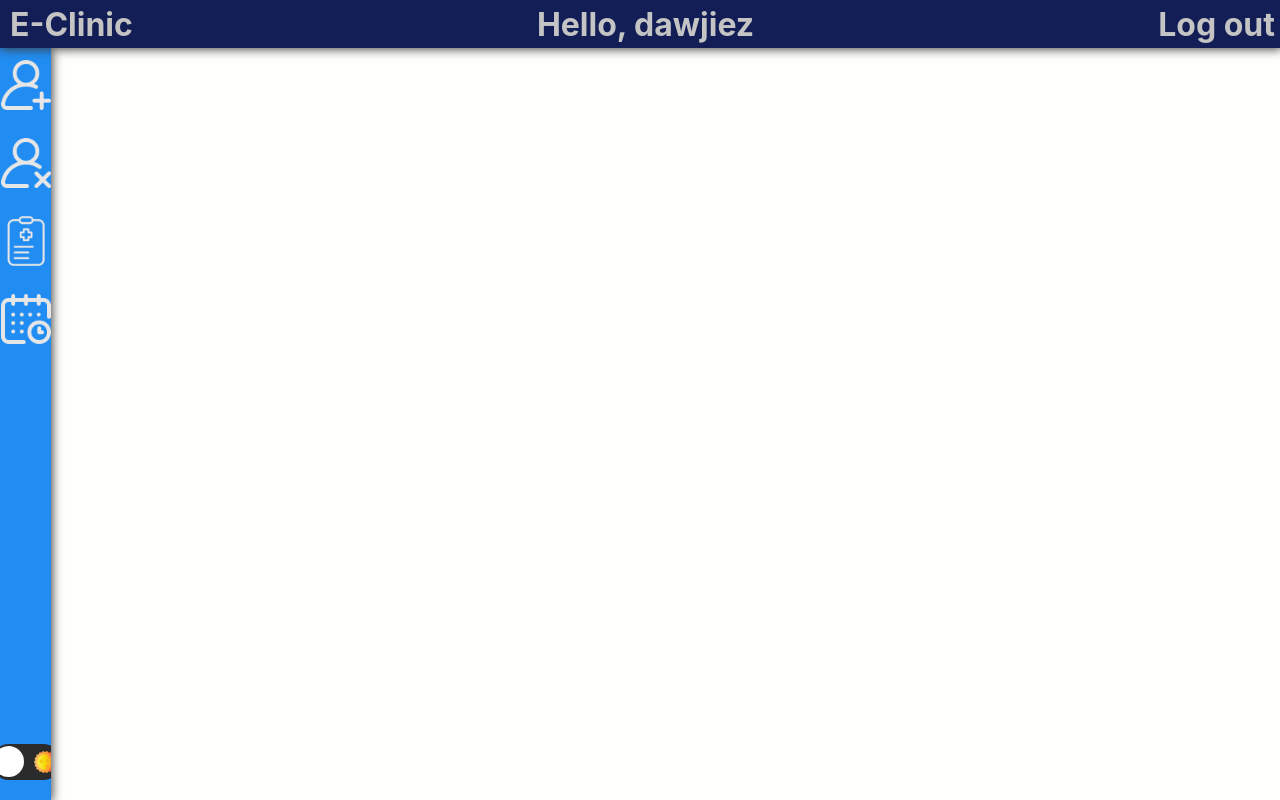
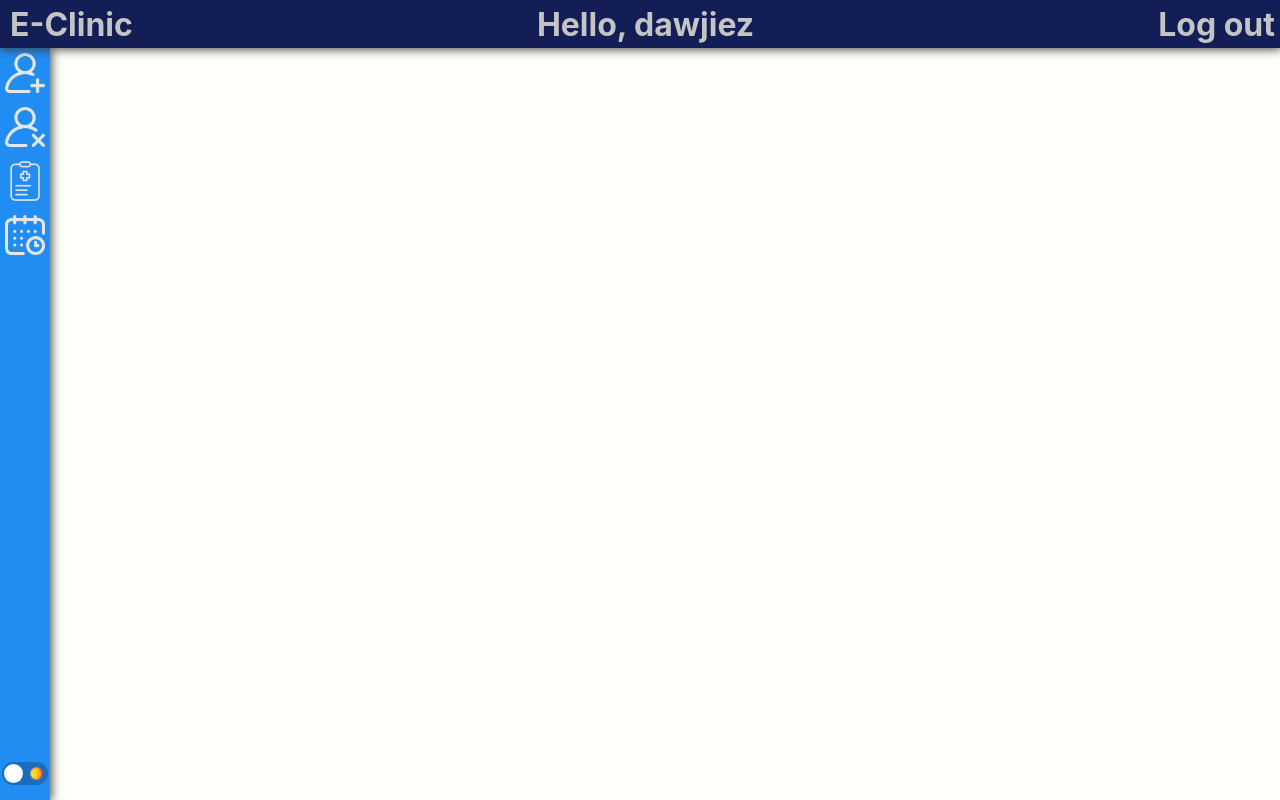
Before and after one commit to SolidCodeEmpire/Clinic, a React (Create React App) app in the folder frontend/: page / in a window 1280 px wide. Built offline with nearby package versions, Linux system fonts and the light colour scheme.

Commit message:
0.1.1 - Visual improvements
Co-authored-by: Dave <Dave848@users.noreply.github.com>

```diff
--- a/frontend/src/Components/Navbar/Navbar.css
+++ b/frontend/src/Components/Navbar/Navbar.css
@@ -1,6 +1,7 @@
 .navbar{
     box-shadow: 0 1px 10px 1px rgb(58, 58, 58);
-    width: 4%;
+    min-width: 50px;
+    width: 3%;
     height: 100%;
     float: left;
     z-index: 3;
@@ -9,6 +10,14 @@
     flex-direction: column;
     align-items: center;
     justify-content: flex-start;
+}
+
+.navbar-item-checked {
+    background-color: var(--navbar-hover-color);
+}
+
+.navbar-img-checked{
+    filter: invert(10%) !important;
 }
 
 .navbar-link:hover img {
@@ -20,12 +29,12 @@
 }
 
 .navbar-image{
-    padding:12px;
-    width: 50px;
+    padding:10%;
+    width: 80%;
     filter: invert(90%);
 }
 
 .flex-end-self{
     margin-top: auto;
-    margin-bottom: 20px;
+    margin-bottom: 15px;
 }
--- a/frontend/src/Components/Navbar/Navbar.tsx
+++ b/frontend/src/Components/Navbar/Navbar.tsx
@@ -1,4 +1,4 @@
-import React from 'react';
+import React, { useState } from 'react';
 import { Link } from 'react-router-dom';
 import "./Navbar.css"
 import ToggleTheme from '../ToggleTheme/ToggleTheme';
@@ -21,10 +21,10 @@ type Permission = {
 export default function Navbar(props: NavbarProps) {
   const functionsDictionary : RoleDictionary = {
     receptionist : [
-      { name: "Add patient", url: "add-patient", iconPath:"resources/add-user.png"},
-      { name: "Deactivate patient", url: "/disable-patient", iconPath:"resources/remove-user.png"},
-      { name: "Add visit", url: "/add-visit", iconPath:"resources/add-visit.png"},
-      { name: "Calendar", url: "/calendar", iconPath:"resources/calendar.png"}
+      { name: "Add patient", url: "add-patient", iconPath: "resources/add-user.png"},
+      { name: "Deactivate patient", url: "/disable-patient", iconPath: "resources/remove-user.png"},
+      { name: "Add visit", url: "/add-visit", iconPath: "resources/add-visit.png"},
+      { name: "Calendar", url: "/calendar", iconPath: "resources/calendar.png"}
     ],
     doctor: [
 
@@ -34,13 +34,25 @@ export default function Navbar(props: NavbarProps) {
     ],
   }
 
+  const [currentCheckedItem, setCurrentCheckedItem] = useState<Permission>()
   return (
     <nav className='navbar'>
       {functionsDictionary[props.role].map((value, index) => {
         return <>
-          <Link to={value.url}>
-            <div className="navbar-link">
-              <img src={value.iconPath} alt={value.name + " icon"} aria-label={value.name} className="navbar-image"></img>
+          <Link to={value.url} onClick={() => { setCurrentCheckedItem(value); }}>
+            <div className={
+                      `navbar-link
+                      ${value.name === currentCheckedItem?.name && "navbar-item-checked"}`
+                 }
+            >
+              <img src={value.iconPath}
+                   alt={value.name + " icon"}
+                   aria-label={value.name}
+                   className={
+                    `navbar-image
+                    ${value.name === currentCheckedItem?.name && "navbar-img-checked"}`
+                  }
+              />
             </div>
           </Link>
         </>
--- a/frontend/src/Components/ToggleTheme/ToggleTheme.css
+++ b/frontend/src/Components/ToggleTheme/ToggleTheme.css
@@ -8,9 +8,9 @@
 }
 
 .dark-theme-toggle-checkbox-label {
-    background-color: #2b2b2b;
-    width: 70px;
-    height: 36px;
+    background-color: var(--toggle-background);
+    width: calc(2 * var(--toggle-height));
+    height: var(--toggle-height);
     border-radius: 50px;
     position: relative;
     cursor: pointer;
@@ -19,10 +19,14 @@
     align-items: center;
 }
 
+:root{
+    --toggle-height: 23px;
+}
+
 .dark-theme-toggle-checkbox-label .ball {
     background-color: #fff;
-    width: 31px;
-    height: 31px;
+    width: calc(var(--toggle-height) - 4px);
+    height: calc(var(--toggle-height) - 4px);
     position: absolute;
     left: 2px;
     top: 2px;
@@ -39,7 +43,7 @@
 .dark-theme-toggle-checkbox:checked+.dark-theme-toggle-checkbox-label .ball {
     animation-name: click;
     animation-duration: 2000ms;
-    transform: translateX(35px);
+    transform: translateX(calc(var(--toggle-height)));
 }
 
 @keyframes click2 {
@@ -53,9 +57,6 @@
     animation-duration: 2000ms;
 }
 
-.dark-theme {
-    content: "\f185";
-}
 
 .dark-theme-toggle-checkbox-label img {
     -webkit-user-drag: none;
@@ -65,8 +66,8 @@
     -moz-user-select: none;
     -webkit-user-select: none;
     -ms-user-select: none;
-    width: 22px;
-    height: 22px;
+    width: calc(var(--toggle-height) - 10px);
+    height: calc(var(--toggle-height) - 10px);
 }
 
 .sun-img{
--- a/frontend/src/Components/ToggleTheme/ToggleTheme.tsx
+++ b/frontend/src/Components/ToggleTheme/ToggleTheme.tsx
@@ -11,14 +11,16 @@ export default function ToggleTheme() {
     --navbar-color: #218df3;
     --navbar-hover-color: lightblue;
     --main-content-color: #fffffc;
-    --font-color: #1a1a1a;`
+    --font-color: #1a1a1a;
+    --toggle-background: #196dbb;`
 
   const darkTheme =
     `--titlebar-color: #050505;
     --navbar-color: #101010;
     --navbar-hover-color: #808080;
     --main-content-color: #353535;
-    --font-color: #fffff0;`
+    --font-color: #fffff0;
+    --toggle-background: #2b2b2b;`
 
   // Set new colors
   var root = document.documentElement;
@@ -27,7 +29,7 @@ export default function ToggleTheme() {
   return (
     <div className='dark-theme-toggle-wrap'>
       <input
-        className='dark-theme-toggle-checkbox'
+        className={`dark-theme-toggle-checkbox ${isDarkTheme && "light-theme"}`}
         type='checkbox'
         checked={isDarkTheme}
         aria-label='Toggle dark theme'
```
